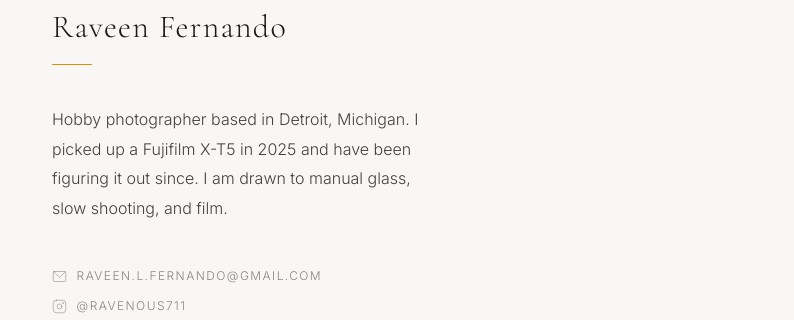
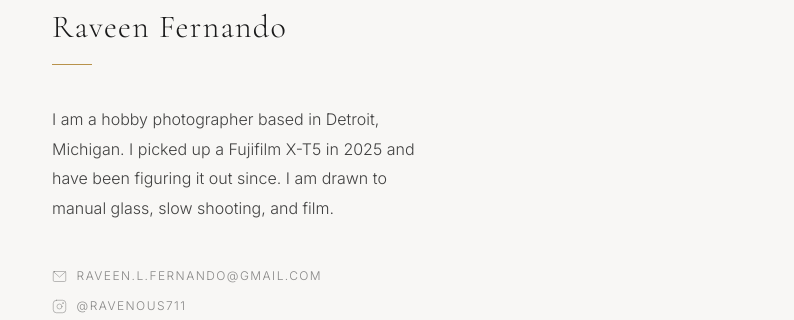
Before and after one commit to ravenous711/photography-portfolio, a plain HTML site: page about/index.html in a window 1280 px wide. Shown: the part 112-432 px from the top of the page, 486-1280 px from the left. Drawn offline with nearby package versions, Linux system fonts and the light colour scheme.

Commit message:
About: start bio with 'I am a hobby photographer'.
Co-authored-by: Cursor <cursoragent@cursor.com>

```diff
--- a/about/index.html
+++ b/about/index.html
@@ -182,7 +182,7 @@
         <div class="about-rule"></div>
 
         <div class="about-body">
-          <p>Hobby photographer based in Detroit, Michigan. I picked up a Fujifilm X-T5 in 2025 and have been figuring it out since. I am drawn to manual glass, slow shooting, and film.</p>
+          <p>I am a hobby photographer based in Detroit, Michigan. I picked up a Fujifilm X-T5 in 2025 and have been figuring it out since. I am drawn to manual glass, slow shooting, and film.</p>
         </div>
 
         <div class="about-contact">
```
